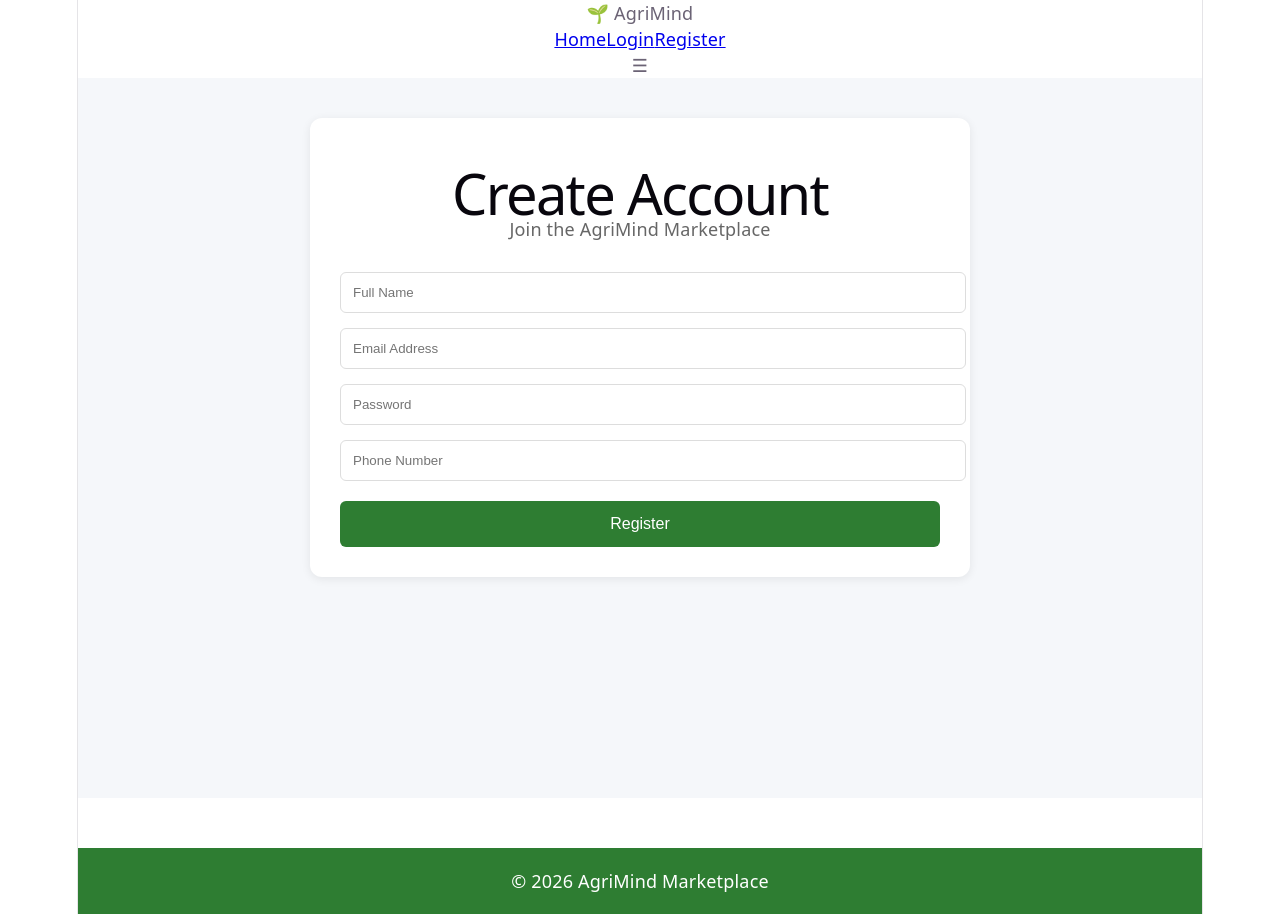
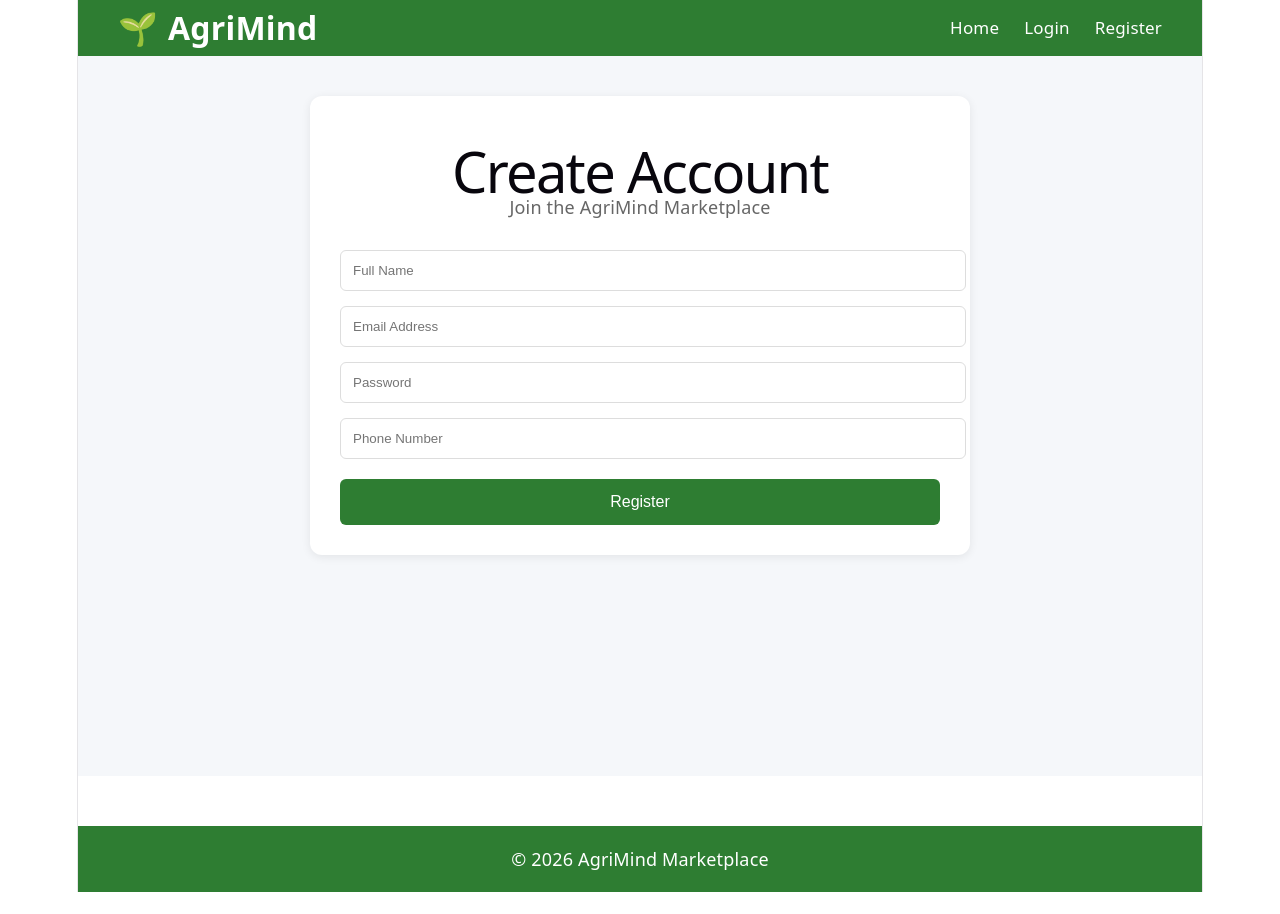
Before and after one commit to chimpuluime85-ctrl/AgriMind-AI-Marketplace, a React app in the folder frontend/: page /register in a window 1280 px wide. After the commit the page ends 892 px from the top, so only its background shows below. Built offline with nearby package versions, Linux system fonts and the light colour scheme; the HTML template or start-up script is replaced by a standard one.

Commit message:
Fix Vercel React Router routing

```diff
--- a/frontend/src/components/Navbar.css
+++ b/frontend/src/components/Navbar.css
@@ -1,4 +1,63 @@
-@media (max-width:768px){
+.navbar{
+    background:#2e7d32;
+    color:#fff;
+    display:flex;
+    justify-content:space-between;
+    align-items:center;
+    padding:15px 40px;
+    position:sticky;
+    top:0;
+    z-index:1000;
+}
+
+.logo{
+    font-size:32px;
+    font-weight:bold;
+    display:flex;
+    align-items:center;
+    gap:10px;
+}
+
+.nav-links{
+    display:flex;
+    align-items:center;
+    gap:25px;
+}
+
+.nav-links a{
+    color:#fff;
+    text-decoration:none;
+    font-size:17px;
+    transition:.3s;
+}
+
+.nav-links a:hover{
+    color:#ffd54f;
+}
+
+.nav-links button{
+    background:#ffd54f;
+    color:#2e7d32;
+    border:none;
+    padding:10px 18px;
+    border-radius:8px;
+    cursor:pointer;
+    font-weight:bold;
+}
+
+.hamburger{
+    display:none;
+    font-size:32px;
+    cursor:pointer;
+}
+
+/* Mobile */
+
+@media(max-width:768px){
+
+.navbar{
+    padding:15px 20px;
+}
 
 .hamburger{
     display:block;
@@ -6,41 +65,25 @@
 
 .nav-links{
     position:absolute;
-    top:75px;
-    right:20px;
-    left:auto;
-
-    width:230px;
-
+    top:70px;
+    right:15px;
+    width:240px;
     background:#2e7d32;
-
     border-radius:12px;
-
-    box-shadow:0 10px 30px rgba(0,0,0,.25);
-
+    padding:20px;
     display:none;
-
     flex-direction:column;
-
-    padding:20px;
-
-    opacity:0;
-
-    transform:translateY(-10px);
-
-    transition:all .3s ease;
+    align-items:flex-start;
+    gap:18px;
+    box-shadow:0 10px 25px rgba(0,0,0,.25);
 }
 
 .nav-links.active{
     display:flex;
-    opacity:1;
-    transform:translateY(0);
 }
 
 .nav-links a{
     width:100%;
-    padding:12px;
-    text-align:left;
 }
 
 .nav-links button{
--- a/frontend/src/components/Navbar.jsx
+++ b/frontend/src/components/Navbar.jsx
@@ -4,9 +4,7 @@ import "./Navbar.css";
 
 function Navbar() {
   const navigate = useNavigate();
-
   const token = localStorage.getItem("token");
-
   const [menuOpen, setMenuOpen] = useState(false);
 
   const handleLogout = () => {
@@ -22,48 +20,30 @@ function Navbar() {
       </div>
 
       <div
-        className={`nav-links ${menuOpen ? "active" : ""}`}
+        className={`hamburger ${menuOpen ? "open" : ""}`}
+        onClick={() => setMenuOpen(!menuOpen)}
       >
-        <Link to="/">Home</Link>
+        ☰
+      </div>
+
+      <div className={`nav-links ${menuOpen ? "active" : ""}`}>
+        <Link to="/" onClick={() => setMenuOpen(false)}>Home</Link>
 
         {token ? (
           <>
-            <Link to="/dashboard">Dashboard</Link>
+            <Link to="/dashboard" onClick={() => setMenuOpen(false)}>Dashboard</Link>
+            <Link to="/my-products" onClick={() => setMenuOpen(false)}>My Products</Link>
+            <Link to="/create-product" onClick={() => setMenuOpen(false)}>Add Product</Link>
+            <Link to="/ai-assistant" onClick={() => setMenuOpen(false)}>AI Assistant</Link>
 
-            <Link to="/my-products">
-              My Products
-            </Link>
-
-            <Link to="/create-product">
-              Add Product
-            </Link>
-
-            <Link to="/ai-assistant">
-              AI Assistant
-            </Link>
-
-            <button onClick={handleLogout}>
-              Logout
-            </button>
+            <button onClick={handleLogout}>Logout</button>
           </>
         ) : (
           <>
-            <Link to="/login">Login</Link>
-
-            <Link to="/register">
-              Register
-            </Link>
+            <Link to="/login" onClick={() => setMenuOpen(false)}>Login</Link>
+            <Link to="/register" onClick={() => setMenuOpen(false)}>Register</Link>
           </>
         )}
-      </div>
-
-      <div
-        className="hamburger"
-        onClick={() =>
-          setMenuOpen(!menuOpen)
-        }
-      >
-        ☰
       </div>
     </nav>
   );
```
